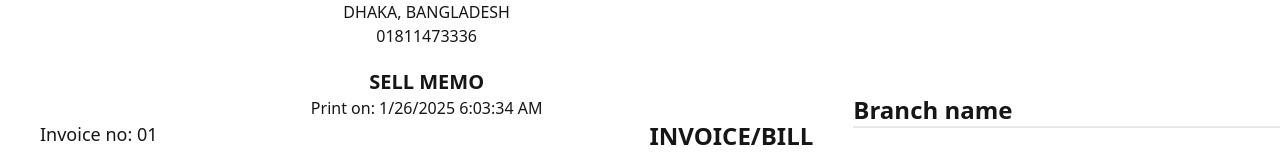
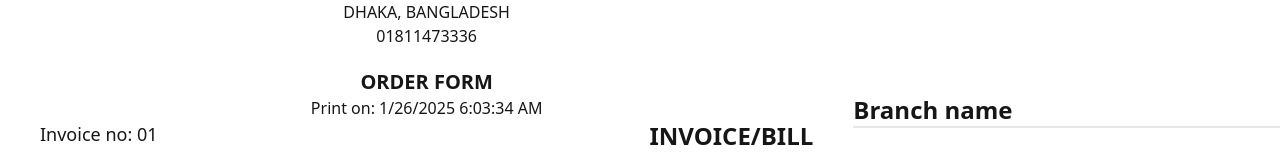
Before and after one commit to shahadat52/TUF-Publication-client, a React (Vite) app: page /cart in a window 1280 px wide. Shown: the part 124-277 px from the top of the page. Built offline with nearby package versions, Linux system fonts and the light colour scheme; no server answers.

Commit message:
memo name change

```diff
--- a/src/pages/cart/CartTable.tsx
+++ b/src/pages/cart/CartTable.tsx
@@ -57,7 +57,7 @@ const CartTable = ({ totalPrice }: { totalPrice: number }) => {
                 <h1 className="text-xl text-center uppercase font-bold">Tanjimul Ummah Foundation</h1>
                 <p className="text-center uppercase">Dhaka, Bangladesh</p>
                 <p className="text-center">01811473336</p>
-                <p className="text-center font-semibold text-xl uppercase mt-5">Sell Memo</p>
+                <p className="text-center font-semibold text-xl uppercase mt-5">Order Form</p>
                 <p className="text-center">Print on: {date.toLocaleDateString()} {date.toLocaleTimeString()} </p>
                 <div className="flex justify-between">
                     <div>
```
